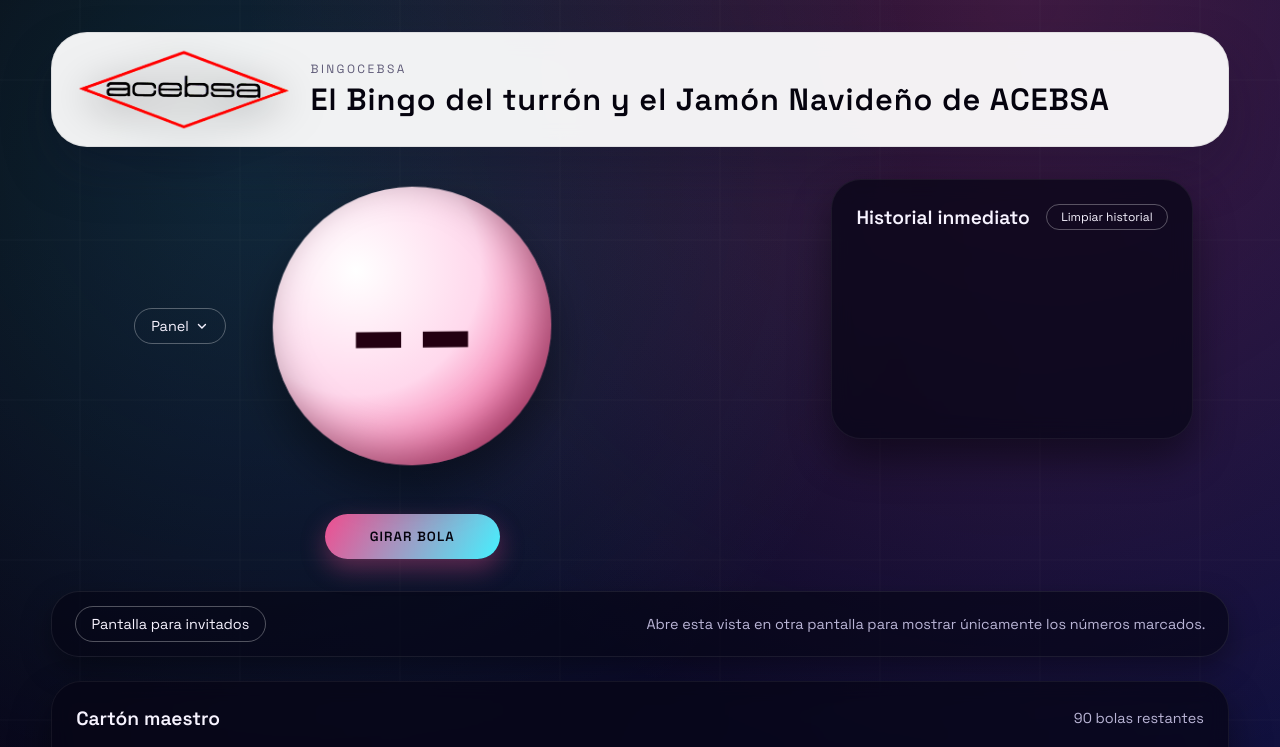
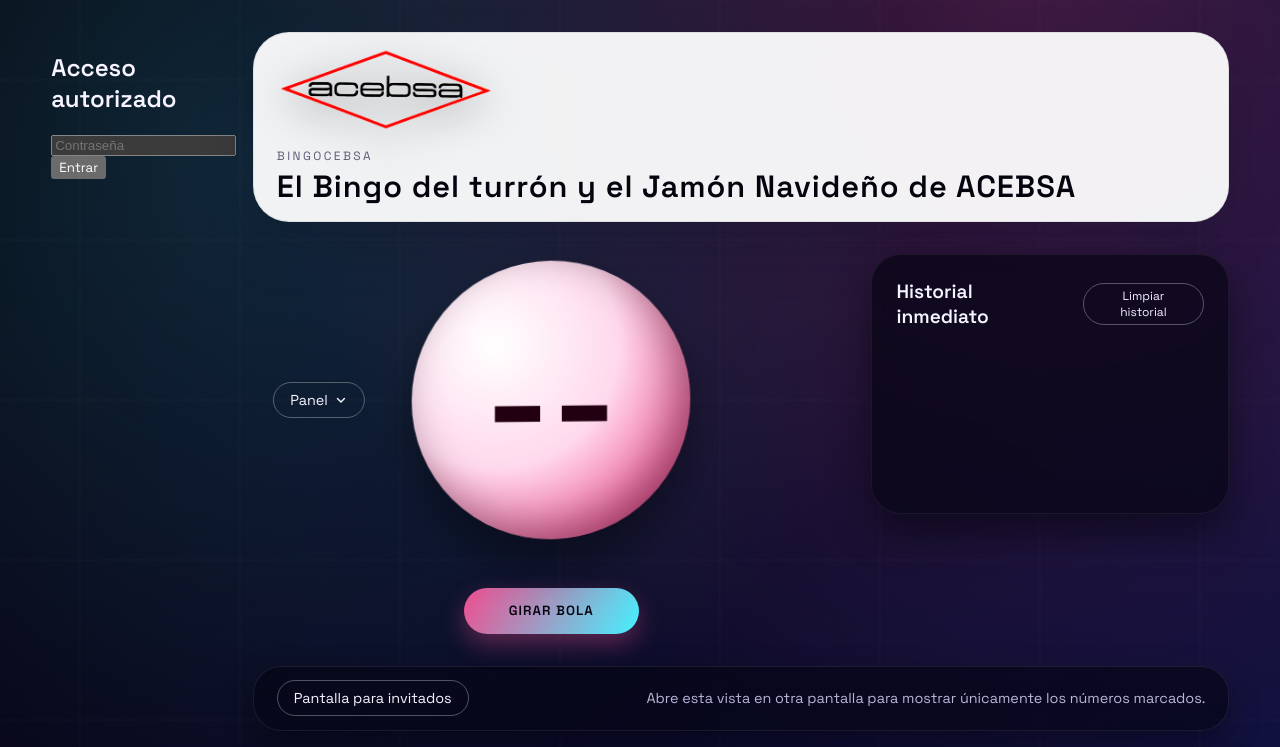
Before and after one commit to PauDomenech/bingo, a website: page index.html in a window 1280 px wide. Shown: the top 747 px of the page. Drawn offline with Linux system fonts and the light colour scheme; a web font is replaced by a local one.

Commit message:
Implement password protection for main content
Added a login section with password verification.

```diff
--- a/index.html
+++ b/index.html
@@ -25,6 +25,11 @@
 </head>
 <body>
     <div class="atmosphere"></div>
+    <div id="login">
+        <h2>Acceso autorizado</h2>
+        <input type="password" id="pass" placeholder="Contraseña">
+        <button onclick="checkPassword()">Entrar</button>
+    </div>
     <div class="page-shell">
         <header class="hero">
             <div class="logo-block">
```
